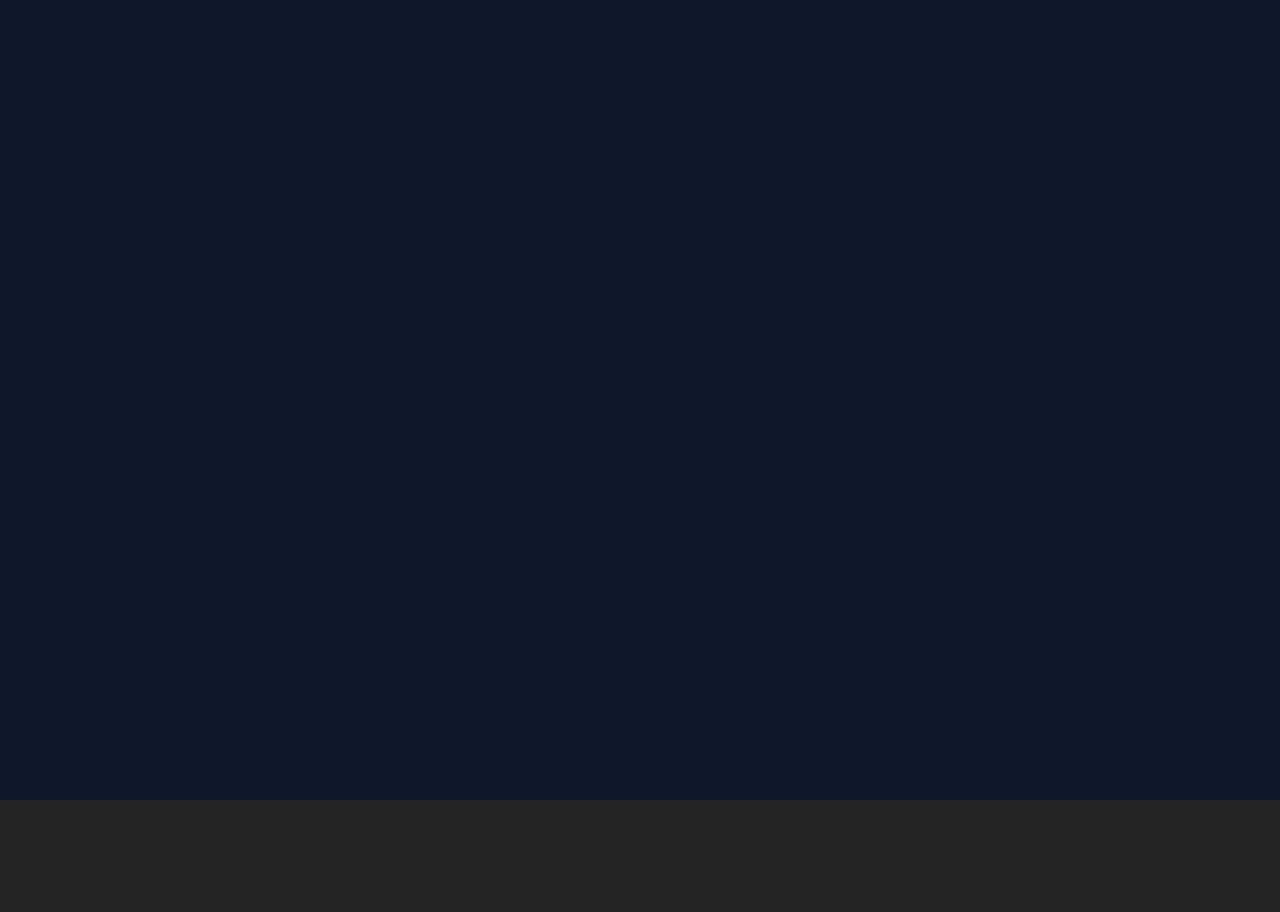
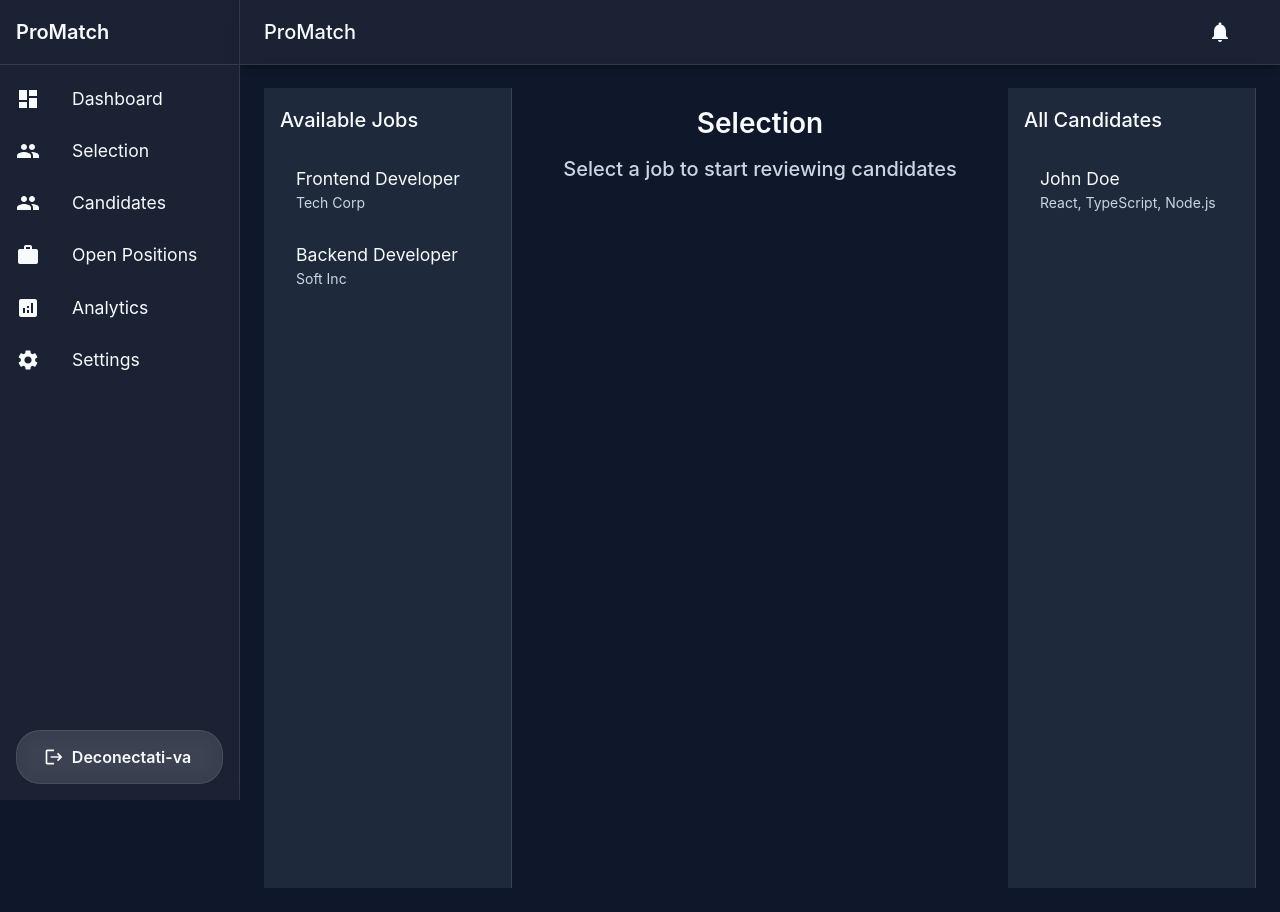
Before and after one commit to notoctavio/HackathonAI-FrontEnd, a React (Vite) app: page /selection in a window 1280 px wide. Before the commit this address had no page. Before the commit the page ends 800 px from the top, so only its background shows below. Built offline with nearby package versions, Linux system fonts and the light colour scheme; sample sign-in values are in the browser's storage.

Commit message:
Finalizare modificări pentru pagina de Selection

```diff
--- a/src/App.tsx
+++ b/src/App.tsx
@@ -6,6 +6,7 @@ import LoginPage from './pages/LoginPage';
 import RegisterPage from './pages/RegisterPage';
 import DashboardPage from './pages/DashboardPage';
 import CandidatesPage from './pages/CandidatesPage';
+import SelectionPage from './pages/SelectionPage';
 import { AuthProvider } from './context/AuthContext';
 import { NotificationProvider } from './context/NotificationContext';
 import ProtectedRoute from './components/ProtectedRoute';
@@ -182,6 +183,16 @@ function App() {
                   </ProtectedRoute>
                 }
               />
+              <Route
+                path="/selection"
+                element={
+                  <ProtectedRoute>
+                    <Layout>
+                      <SelectionPage />
+                    </Layout>
+                  </ProtectedRoute>
+                }
+              />
             </Routes>
           </Router>
         </NotificationProvider>
--- a/src/components/Layout.tsx
+++ b/src/components/Layout.tsx
@@ -8,9 +8,9 @@ import {
   Typography,
   Drawer,
   List,
-  ListItem,
   ListItemIcon,
   ListItemText,
+  ListItemButton,
   Badge,
   Divider,
   Button,
@@ -46,6 +46,7 @@ const Layout: React.FC<LayoutProps> = ({ children }) => {
 
   const menuItems = [
     { text: 'Dashboard', icon: <Dashboard />, path: '/dashboard' },
+    { text: 'Selection', icon: <People />, path: '/selection' },
     { text: 'Candidates', icon: <People />, path: '/candidates' },
     { text: 'Open Positions', icon: <Work />, path: '/jobs' },
     { text: 'Analytics', icon: <Analytics />, path: '/analytics' },
@@ -62,8 +63,7 @@ const Layout: React.FC<LayoutProps> = ({ children }) => {
       <Divider />
       <List>
         {menuItems.map((item) => (
-          <ListItem
-            button
+          <ListItemButton
             key={item.text}
             onClick={() => navigate(item.path)}
             sx={{
@@ -77,7 +77,7 @@ const Layout: React.FC<LayoutProps> = ({ children }) => {
           >
             <ListItemIcon sx={{ color: 'inherit' }}>{item.icon}</ListItemIcon>
             <ListItemText primary={item.text} />
-          </ListItem>
+          </ListItemButton>
         ))}
       </List>
       <Box sx={{ flexGrow: 1 }} />
--- /dev/null
+++ b/src/pages/SelectionPage.tsx
@@ -0,0 +1,175 @@
+import React, { useState } from 'react';
+import { Box, Typography, Card, CardContent, CardMedia, Button, List, ListItem, ListItemText, ListItemButton } from '@mui/material';
+import { styled } from '@mui/material/styles';
+
+const StyledCard = styled(Card)(({ theme }) => ({
+  maxWidth: 600,
+  margin: 'auto',
+  position: 'relative',
+  height: '80vh',
+  display: 'flex',
+  flexDirection: 'column',
+  borderRadius: theme.spacing(2),
+  boxShadow: '0 4px 20px rgba(0,0,0,0.1)',
+}));
+
+const Sidebar = styled(Box)(({ theme }) => ({
+  width: '25%',
+  height: '100vh',
+  padding: theme.spacing(2),
+  overflowY: 'auto',
+  backgroundColor: theme.palette.background.paper,
+  borderRight: `1px solid ${theme.palette.divider}`,
+}));
+
+const SelectionPage: React.FC = () => {
+  const [selectedJob, setSelectedJob] = useState<string | null>(null);
+  const [currentCandidateIndex, setCurrentCandidateIndex] = useState(0);
+
+  // Mock data - înlocuiește cu date reale
+  const jobs = [
+    { id: 1, title: 'Frontend Developer', company: 'Tech Corp' },
+    { id: 2, title: 'Backend Developer', company: 'Soft Inc' },
+    // ... alte joburi
+  ];
+
+  const candidates = [
+    {
+      id: 1,
+      name: 'John Doe',
+      photo: 'https://via.placeholder.com/300',
+      skills: ['React', 'TypeScript', 'Node.js'],
+      experience: '3 years',
+      description: 'Passionate about creating beautiful user interfaces...',
+    },
+    // ... alți candidați
+  ];
+
+  const handleJobSelect = (jobId: string) => {
+    setSelectedJob(jobId);
+    setCurrentCandidateIndex(0);
+  };
+
+  const handleSwipe = (direction: 'left' | 'right') => {
+    if (direction === 'right') {
+      // Logică pentru acceptare candidat
+      console.log('Candidate accepted');
+    } else {
+      // Logică pentru respingere candidat
+      console.log('Candidate rejected');
+    }
+    setCurrentCandidateIndex(prev => prev + 1);
+  };
+
+  return (
+    <Box sx={{ display: 'flex', height: '100vh' }}>
+      {/* Left Sidebar - Jobs */}
+      <Sidebar>
+        <Typography variant="h6" gutterBottom>
+          Available Jobs
+        </Typography>
+        <List>
+          {jobs.map((job) => (
+            <ListItemButton
+              key={job.id}
+              selected={selectedJob === job.id.toString()}
+              onClick={() => handleJobSelect(job.id.toString())}
+            >
+              <ListItemText
+                primary={job.title}
+                secondary={job.company}
+              />
+            </ListItemButton>
+          ))}
+        </List>
+      </Sidebar>
+
+      {/* Main Content - Tinder Card */}
+      <Box sx={{ flex: 1, display: 'flex', flexDirection: 'column', alignItems: 'center', p: 2 }}>
+        <Typography variant="h4" gutterBottom>
+          Selection
+        </Typography>
+        {selectedJob ? (
+          <StyledCard>
+            <CardMedia
+              component="img"
+              height="300"
+              image={candidates[currentCandidateIndex]?.photo}
+              alt={candidates[currentCandidateIndex]?.name}
+            />
+            <CardContent>
+              <Typography variant="h5" gutterBottom>
+                {candidates[currentCandidateIndex]?.name}
+              </Typography>
+              <Typography variant="body1" color="text.secondary" gutterBottom>
+                {candidates[currentCandidateIndex]?.description}
+              </Typography>
+              <Typography variant="body2" color="text.secondary">
+                Experience: {candidates[currentCandidateIndex]?.experience}
+              </Typography>
+              <Box sx={{ mt: 2 }}>
+                {candidates[currentCandidateIndex]?.skills.map((skill, index) => (
+                  <Typography
+                    key={index}
+                    variant="body2"
+                    sx={{
+                      display: 'inline-block',
+                      mr: 1,
+                      mb: 1,
+                      p: 0.5,
+                      bgcolor: 'primary.light',
+                      borderRadius: 1,
+                    }}
+                  >
+                    {skill}
+                  </Typography>
+                ))}
+              </Box>
+            </CardContent>
+            <Box sx={{ display: 'flex', justifyContent: 'center', gap: 2, mt: 'auto', p: 2 }}>
+              <Button
+                variant="contained"
+                color="error"
+                onClick={() => handleSwipe('left')}
+                sx={{ width: 100 }}
+              >
+                No
+              </Button>
+              <Button
+                variant="contained"
+                color="success"
+                onClick={() => handleSwipe('right')}
+                sx={{ width: 100 }}
+              >
+                Yes
+              </Button>
+            </Box>
+          </StyledCard>
+        ) : (
+          <Typography variant="h6" color="text.secondary">
+            Select a job to start reviewing candidates
+          </Typography>
+        )}
+      </Box>
+
+      {/* Right Sidebar - Candidates */}
+      <Sidebar>
+        <Typography variant="h6" gutterBottom>
+          All Candidates
+        </Typography>
+        <List>
+          {candidates.map((candidate) => (
+            <ListItem key={candidate.id}>
+              <ListItemText
+                primary={candidate.name}
+                secondary={candidate.skills.join(', ')}
+              />
+            </ListItem>
+          ))}
+        </List>
+      </Sidebar>
+    </Box>
+  );
+};
+
+export default SelectionPage;
```
Also changed, not shown: 2 other files (tests, documents, lock files or other folders).
